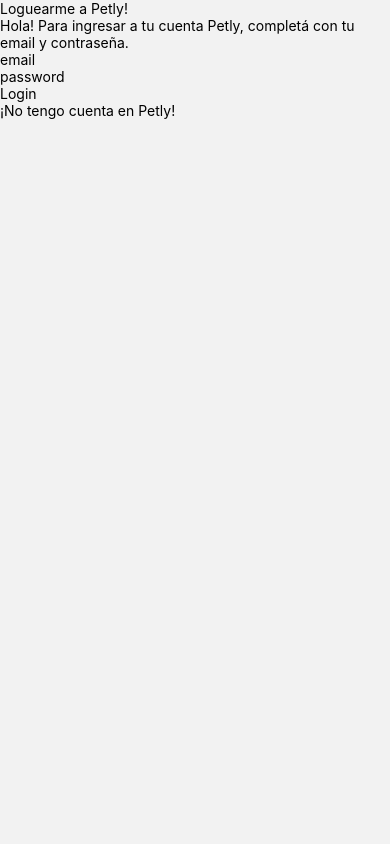
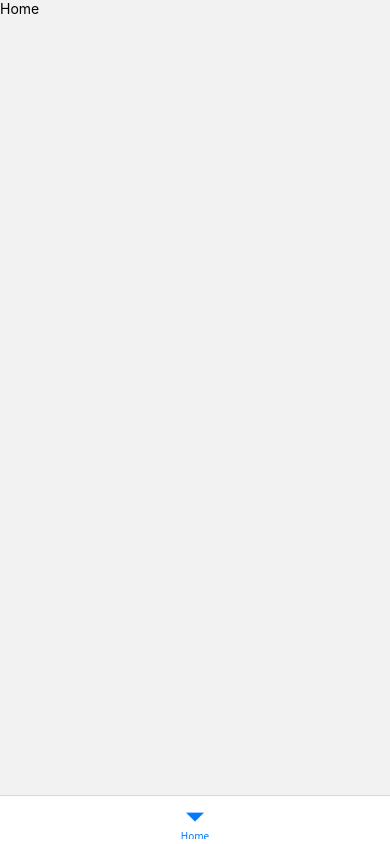
Before and after one commit to ampivilte/g8proyecto2, a React Native app in the folder my-app/: screen /HomeMenu in a window 390 px wide. Built offline with nearby package versions, Linux system fonts and the light colour scheme.

Commit message:
login terminado y navegación tab

```diff
--- a/my-app/App.js
+++ b/my-app/App.js
@@ -4,6 +4,7 @@
 import { auth } from "./src/firebase/config";
 import Login from "./src/screens/Login";
 import Register from "./src/screens/Register";
+import HomeMenu from "./src/components/HomeMenu";
 
 const Stack = createNativeStackNavigator()
 
@@ -13,6 +14,7 @@
       <Stack.Navigator>
         <Stack.Screen name="Login" component={Login} options={{headerShown: false}}/>
         <Stack.Screen name="Register" component={Register} options={{headerShown: false}}/>
+        <Stack.Screen name="HomeMenu" component={HomeMenu} options={{headerShown: false}}/>
       </Stack.Navigator>
     </NavigationContainer>
   );
--- a/my-app/package.json
+++ b/my-app/package.json
@@ -10,7 +10,7 @@
   },
   "dependencies": {
     "@expo/metro-runtime": "~6.1.2",
-    "@react-navigation/bottom-tabs": "^7.8.1",
+    "@react-navigation/bottom-tabs": "^7.8.4",
     "@react-navigation/native": "^7.1.19",
     "@react-navigation/native-stack": "^7.6.2",
     "expo": "~54.0.20",
--- /dev/null
+++ b/my-app/src/components/HomeMenu.js
@@ -0,0 +1,14 @@
+import { createBottomTabNavigator } from '@react-navigation/bottom-tabs';
+import Home from "../screens/Home";
+
+const Tab = createBottomTabNavigator();
+
+const HomeMenu = () => {
+    return (
+        <Tab.Navigator>
+            <Tab.Screen name="Home" component={Home} options={{headerShown: false}}/>
+        </Tab.Navigator>
+    )
+}
+
+export default HomeMenu
--- a/my-app/src/screens/Home.js
+++ b/my-app/src/screens/Home.js
@@ -0,0 +1,15 @@
+import React, { Component } from "react";
+import { Text, View } from "react-native-web";
+import { StyleSheet } from "react-native";
+
+export class Home extends Component {
+    render() {
+        return(
+            <View>
+                <Text>Home</Text>
+            </View>
+        )
+    }
+}
+
+export default Home
--- a/my-app/src/screens/Login.js
+++ b/my-app/src/screens/Login.js
@@ -10,20 +10,25 @@
         this.state = {
             email: '',
             password: '',
-            logged: false,
             error: ''
         }
     }
 
     login(email, pass) {
-        auth.signInWithEmailAndPassword(email, pass)
-        .then(response => {
-            this.setState({ logged: true });
-            this.props.navigation.navigate('Home');
-        })
-        .catch(error => {
-            this.setState({ error: 'Credenciales inválidas'})
-        })
+
+        if(this.state.email === '') {
+            this.setState({ error: "Ingrese su email correctamente"});
+        } else if(this.state.password === '') {
+            this.setState({ error: "Ingrese su contraseña correctamente"})
+        } else {
+            auth.signInWithEmailAndPassword(email, pass)
+            .then(response => {
+                this.props.navigation.navigate('HomeMenu');
+            })
+            .catch(error => {
+                this.setState({ error: "Error al hacer el login"})
+            })
+        }
     }
 
     render() {
@@ -48,7 +53,9 @@
                         value={this.state.password}
                     />
 
-                    <Pressable>
+                    <Text>{this.state.error}</Text>
+
+                    <Pressable onPress={() => this.login(this.state.email, this.state.password)}>
                         <Text>Login</Text>
                     </Pressable>
 
--- a/my-app/src/screens/Register.js
+++ b/my-app/src/screens/Register.js
@@ -74,6 +74,7 @@
 
           <Text>{this.state.error}</Text>
 
+
           <Pressable onPress={() => this.register(this.state.email, this.state.password)}>
             <Text>Registrarme</Text>
           </Pressable>
```
Also changed, not shown: 1 other file (tests, documents, lock files or other folders).
